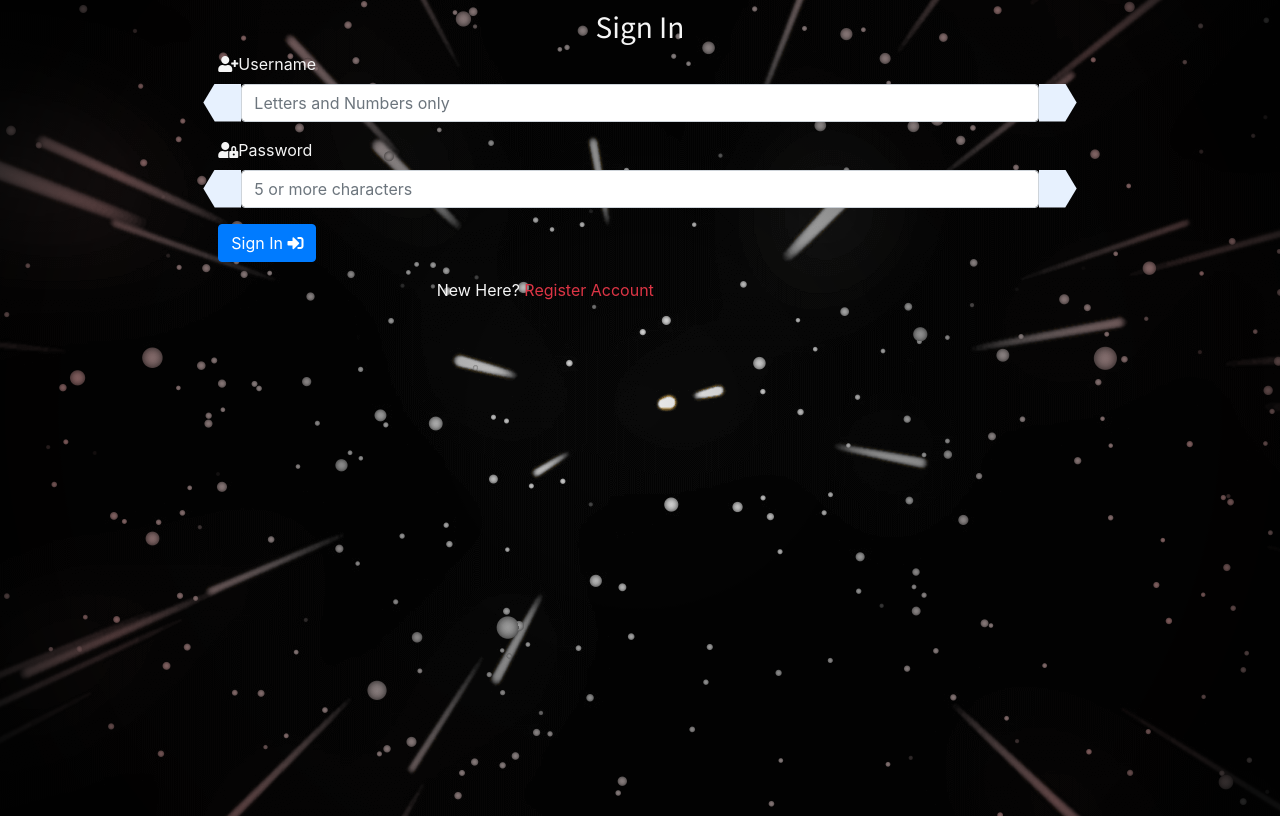
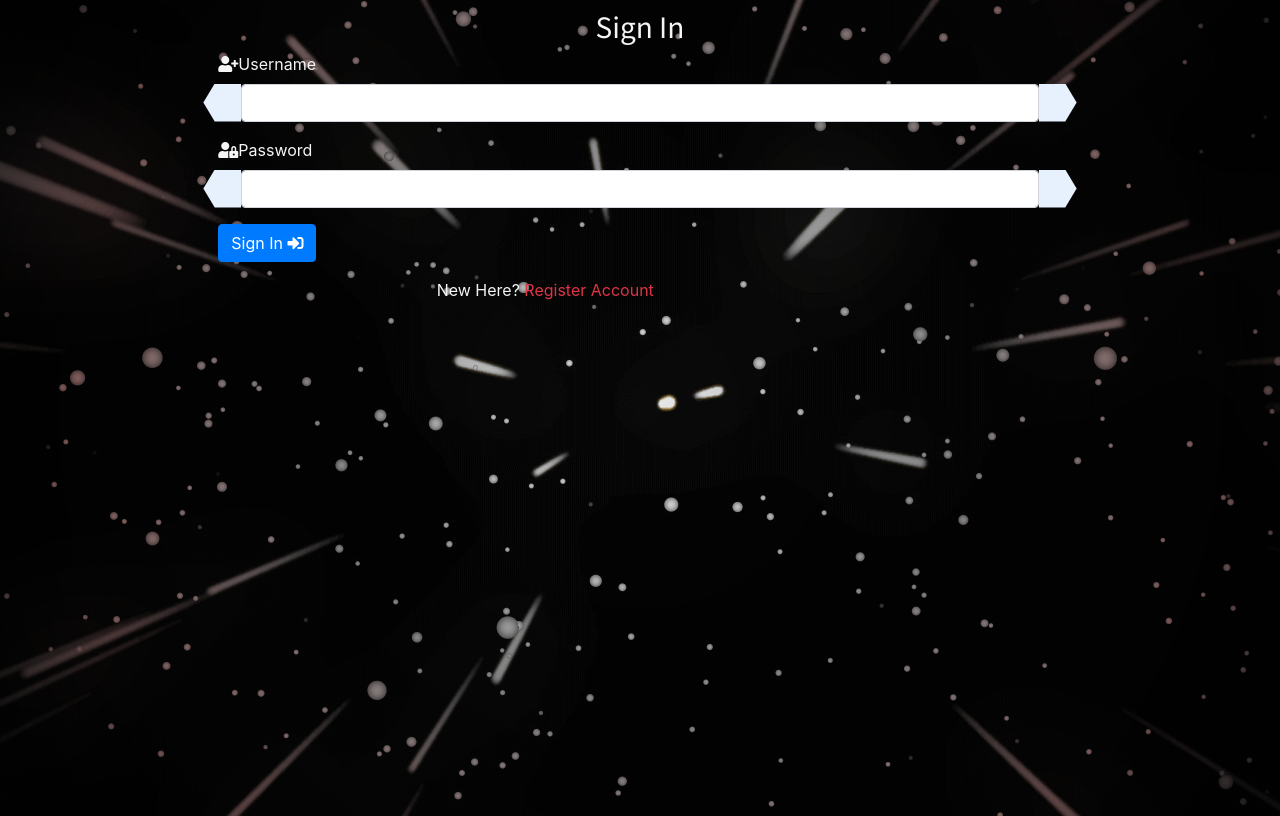
Before and after one commit to JonathanDelaney/TryTrickThatThough, a Flask app: page /sign_in in a window 1280 px wide. Shown: the part 72-888 px from the top of the page. Run offline with Flask 2, Linux system fonts and the light colour scheme; some libraries are stand-ins or nearby versions.

Commit message:
remove placeholders from sign-in inputs

```diff
--- a/templates/signin.html
+++ b/templates/signin.html
@@ -10,7 +10,7 @@
             <div class="row">
                 <div class="left-button buttress col"></div>
                 <input id="username" class="col form-control" name="username" type="text" minlength="1" maxlength="20"
-                    pattern="^[a-zA-Z0-9]{1,20}$" placeholder="Letters and Numbers only" required>
+                    pattern="^[a-zA-Z0-9]{1,20}$" required>
                 <div class="right-button buttress col"></div>
             </div>
         </div>
@@ -20,7 +20,7 @@
             <div class="row">
                 <div class="left-button buttress col"></div>
                 <input id="password" class="col form-control" name="password" type="password" minlength="5"
-                    maxlength="20" pattern=".{5,}$" placeholder="5 or more characters" required>
+                    maxlength="20" pattern=".{5,}$" required>
                 <div class="right-button buttress col"></div>
             </div>
         </div>
```
